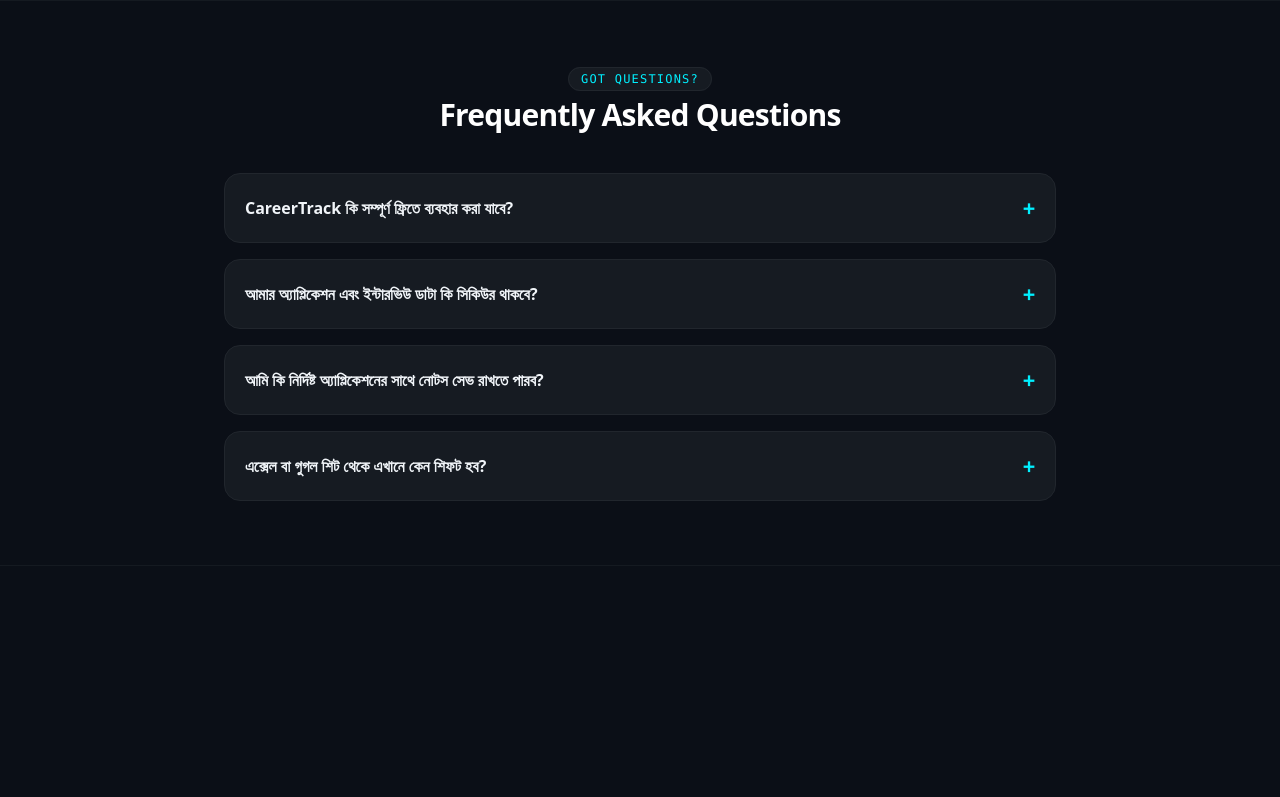
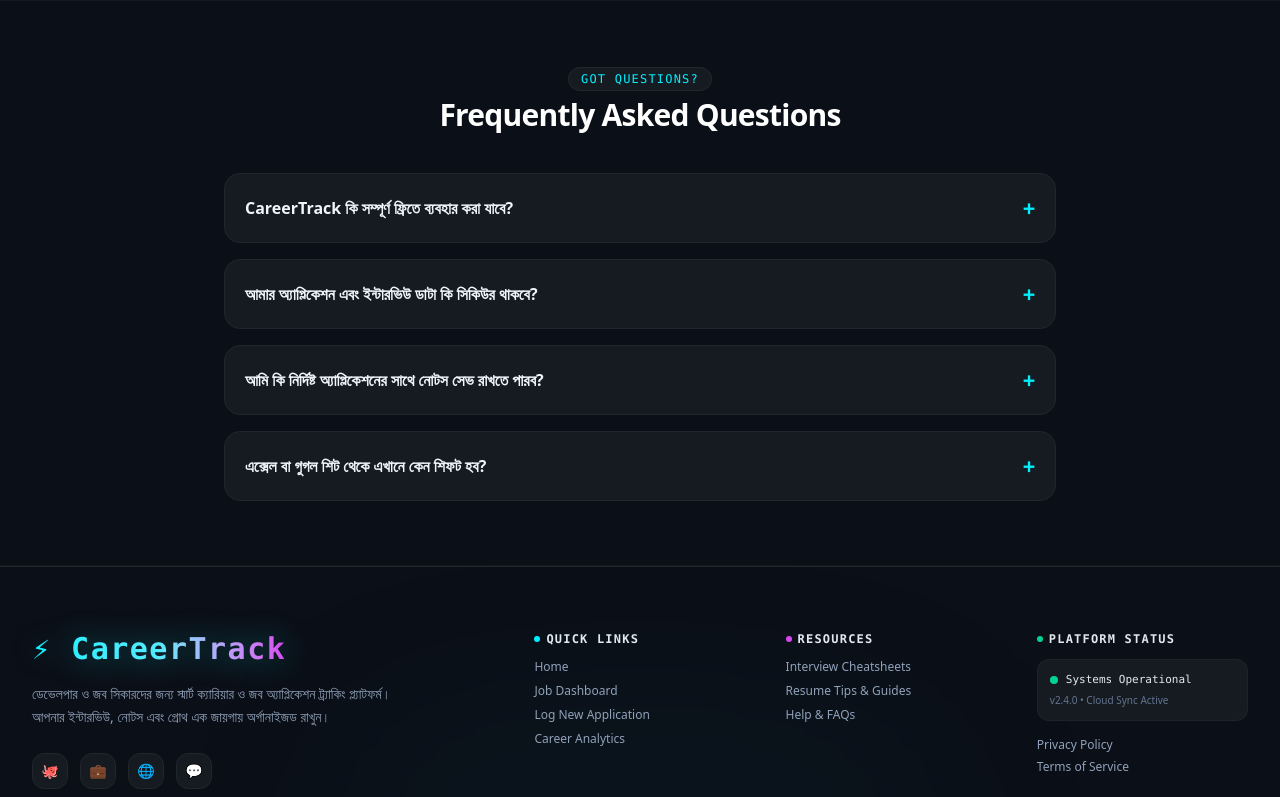
Before and after one commit to saifur-sagor/Career-Track-Lite, a React (Vite) app in the folder client/: page / in a window 1280 px wide. Shown: the part 2000-2797 px from the top of the page. Before the commit the page ends 2566 px from the top, so only its background shows below. Built offline with nearby package versions, Linux system fonts and the light colour scheme.

Commit message:
Footer done

```diff
--- a/client/src/App.jsx
+++ b/client/src/App.jsx
@@ -1,6 +1,7 @@
 import Banner from './Components/Banner'
 import Benefits from './Components/Benefits'
 import FAQSection from './Components/FAQSection'
+import Footer from './Components/Footer'
 import HowItWorks from './Components/HowItWorks'
 import Navbar from './Components/Navbar'
 import StatsShowcase from './Components/StatsShowcase'
@@ -14,6 +15,7 @@
      <Benefits></Benefits>
      <StatsShowcase></StatsShowcase>
      <FAQSection></FAQSection>
+     <Footer></Footer>
 
     </>
   )
--- /dev/null
+++ b/client/src/Components/Footer.jsx
@@ -0,0 +1,142 @@
+import { Link } from 'react-router';
+
+const Footer = () => {
+  return (
+    <footer className="bg-cyber-dark text-slate-400 pt-16 pb-8 border-t border-cyber-border relative overflow-hidden">
+
+      {/* Background Glow */}
+      <div className="absolute bottom-0 left-1/2 -translate-x-1/2 w-[600px] h-[150px] bg-neon-cyan/5 blur-[120px] pointer-events-none rounded-full" />
+
+      <div className="max-w-7xl mx-auto px-4 sm:px-6 lg:px-8 relative z-10">
+
+        <div className="grid grid-cols-1 md:grid-cols-2 lg:grid-cols-5 gap-10 pb-12 border-b border-cyber-border/60">
+
+          {/* 🌟 Column 1 & 2: Branding & Social Links */}
+          <div className="lg:col-span-2 space-y-4">
+
+            {/* Colorful & Larger Title */}
+            <Link to="/" className="inline-flex items-center gap-2 group">
+              <span className="text-2xl sm:text-3xl font-black font-mono tracking-wider bg-gradient-to-r from-neon-cyan via-cyan-300 to-neon-magenta bg-clip-text text-transparent drop-shadow-[0_0_15px_rgba(0,240,255,0.4)]">
+                ⚡ CareerTrack
+              </span>
+            </Link>
+
+            <p className="text-xs sm:text-sm text-slate-400 max-w-sm leading-relaxed font-normal">
+              ডেভেলপার ও জব সিকারদের জন্য স্মার্ট ক্যারিয়ার ও জব অ্যাপ্লিকেশন ট্র্যাকিং প্ল্যাটফর্ম। আপনার ইন্টারভিউ, নোটস এবং গ্রোথ এক জায়গায় অর্গানাইজড রাখুন।
+            </p>
+
+            {/* Social Media Badges */}
+            <div className="pt-2 flex items-center gap-3">
+              {[
+                { name: "GitHub", url: "#", icon: "🐙" },
+                { name: "LinkedIn", url: "#", icon: "💼" },
+                { name: "Twitter/X", url: "#", icon: "🌐" },
+                { name: "Discord", url: "#", icon: "💬" }
+              ].map((social, idx) => (
+                <a
+                  key={idx}
+                  href={social.url}
+                  title={social.name}
+                  className="w-9 h-9 rounded-xl bg-cyber-card border border-cyber-border flex items-center justify-center text-sm hover:border-neon-cyan hover:text-neon-cyan hover:shadow-[0_0_12px_rgba(0,240,255,0.3)] transition-all duration-300 active:scale-95"
+                >
+                  {social.icon}
+                </a>
+              ))}
+            </div>
+
+          </div>
+
+          {/* 🔗 Column 3: Quick Links */}
+          <div className="space-y-3">
+            <h4 className="text-xs font-mono font-bold text-slate-200 uppercase tracking-widest flex items-center gap-1.5">
+              <span className="w-1.5 h-1.5 rounded-full bg-neon-cyan" /> Quick Links
+            </h4>
+            <ul className="space-y-2 text-xs">
+              <li>
+                <Link to="/" className="hover:text-neon-cyan transition-colors hover:translate-x-1 inline-block">
+                  Home
+                </Link>
+              </li>
+              <li>
+                <Link to="/dashboard" className="hover:text-neon-cyan transition-colors hover:translate-x-1 inline-block">
+                  Job Dashboard
+                </Link>
+              </li>
+              <li>
+                <Link to="/add-job" className="hover:text-neon-cyan transition-colors hover:translate-x-1 inline-block">
+                  Log New Application
+                </Link>
+              </li>
+              <li>
+                <Link to="/analytics" className="hover:text-neon-cyan transition-colors hover:translate-x-1 inline-block">
+                  Career Analytics
+                </Link>
+              </li>
+            </ul>
+          </div>
+
+          {/* 📚 Column 4: Useful Resources */}
+          <div className="space-y-3">
+            <h4 className="text-xs font-mono font-bold text-slate-200 uppercase tracking-widest flex items-center gap-1.5">
+              <span className="w-1.5 h-1.5 rounded-full bg-neon-magenta" /> Resources
+            </h4>
+            <ul className="space-y-2 text-xs">
+              <li>
+                <Link to="/resources" className="hover:text-neon-cyan transition-colors hover:translate-x-1 inline-block">
+                  Interview Cheatsheets
+                </Link>
+              </li>
+              <li>
+                <Link to="/templates" className="hover:text-neon-cyan transition-colors hover:translate-x-1 inline-block">
+                  Resume Tips & Guides
+                </Link>
+              </li>
+              <li>
+                <a href="#faq" className="hover:text-neon-cyan transition-colors hover:translate-x-1 inline-block">
+                  Help & FAQs
+                </a>
+              </li>
+            </ul>
+          </div>
+
+          {/* 🛡️ Column 5: System Status & Legal */}
+          <div className="space-y-3">
+            <h4 className="text-xs font-mono font-bold text-slate-200 uppercase tracking-widest flex items-center gap-1.5">
+              <span className="w-1.5 h-1.5 rounded-full bg-emerald-400" /> Platform Status
+            </h4>
+
+            {/* Live Status Badge */}
+            <div className="p-3 rounded-xl bg-cyber-card border border-cyber-border/80 space-y-1">
+              <div className="flex items-center gap-2">
+                <span className="w-2 h-2 rounded-full bg-emerald-400 animate-pulse" />
+                <span className="text-[11px] font-mono font-medium text-slate-200">
+                  Systems Operational
+                </span>
+              </div>
+              <p className="text-[10px] text-slate-500">
+                v2.4.0 • Cloud Sync Active
+              </p>
+            </div>
+
+            <ul className="space-y-1.5 text-xs pt-1">
+              <li><a href="#" className="hover:text-slate-200 transition-colors">Privacy Policy</a></li>
+              <li><a href="#" className="hover:text-slate-200 transition-colors">Terms of Service</a></li>
+            </ul>
+          </div>
+
+        </div>
+
+        {/* ⚡ Bottom Bar */}
+        <div className="pt-6 flex flex-col sm:flex-row items-center justify-between gap-4 text-xs text-slate-500 font-mono">
+          <p>© {new Date().getFullYear()} CareerTrack. All rights reserved.</p>
+          <p className="flex items-center gap-1">
+            Handcrafted for Developers 🚀
+          </p>
+        </div>
+
+      </div>
+    </footer>
+  );
+};
+
+export default Footer;
```
